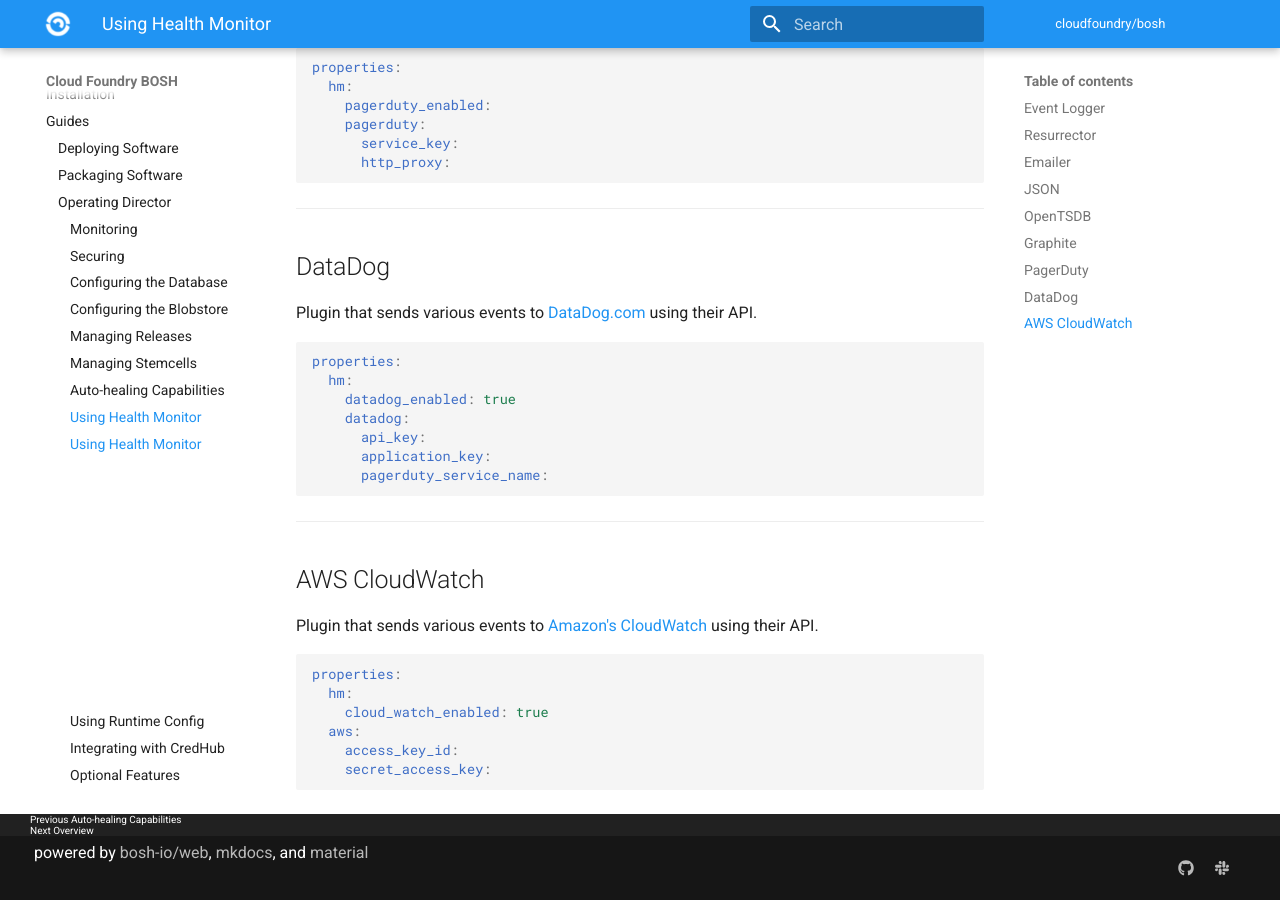
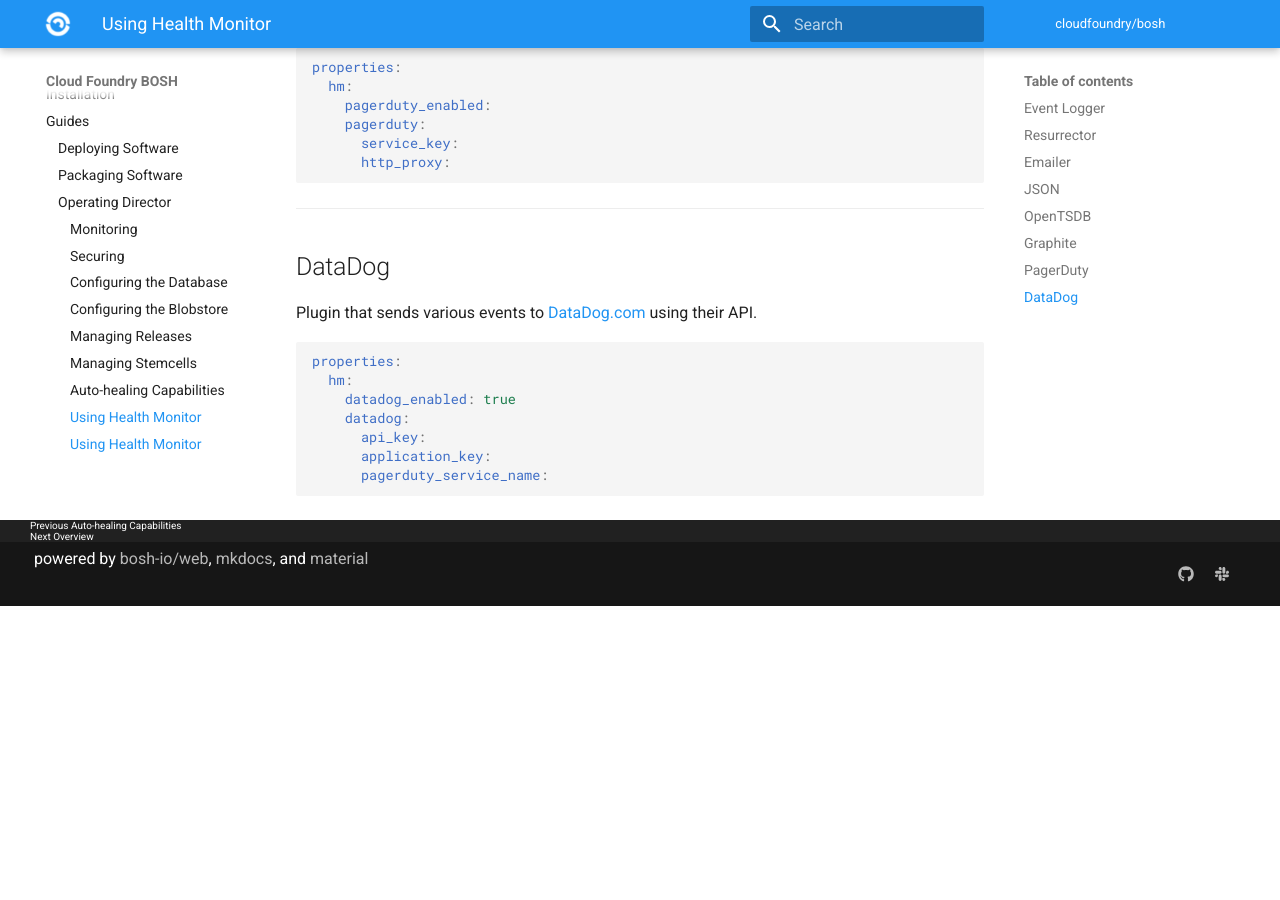
Before and after one commit to cloudfoundry/docs-bosh, an MkDocs documentation site: the page built from content/hm-config.md, in a window 1280 px wide and 900 px high, scrolled down 2070 px. Built offline with MkDocs 1.6.1 and Material for MkDocs 9.7.7, drawn with Linux system fonts in a browser that asks for light colours; old or Windows-style settings are respelled for this version of MkDocs; after the commit the page ends 2676 px from its top, so only the background shows below that.

Commit message:
Remove AWS CloudWatch plugin from monitoring/HM config
[#162671506](https://www.pivotaltracker.com/story/show/162671506)

````diff
--- a/content/hm-config.md
+++ b/content/hm-config.md
@@ -100,17 +100,3 @@ properties:
       application_key:
       pagerduty_service_name:
 ```
-
----
-## AWS CloudWatch {: #cloudwatch }
-
-Plugin that sends various events to [Amazon's CloudWatch](http://aws.amazon.com/cloudwatch/) using their API.
-
-```yaml
-properties:
-  hm:
-    cloud_watch_enabled: true
-  aws:
-    access_key_id:
-    secret_access_key:
-```
````
Also changed, not shown: content/monitoring.md (+0 -1 lines).
